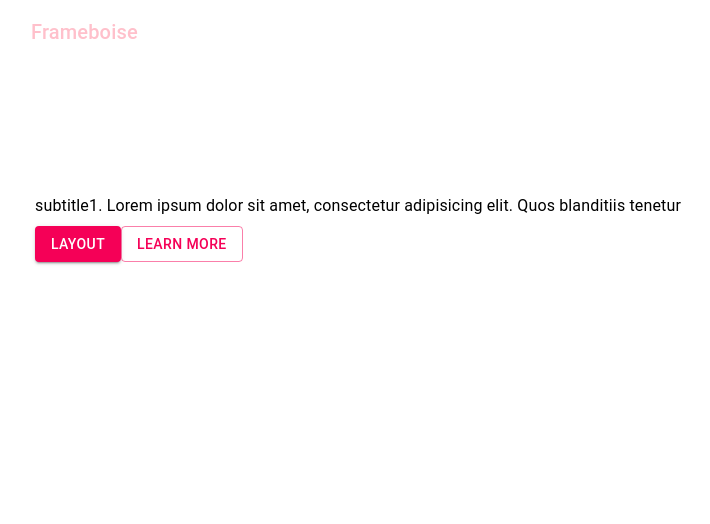
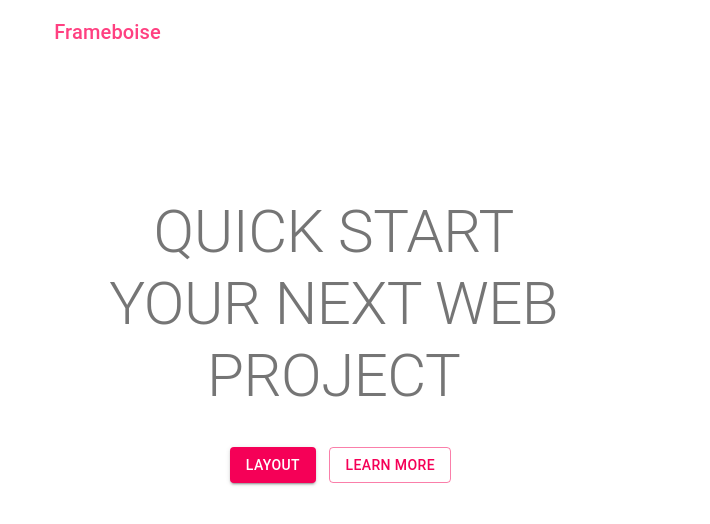
Before and after one commit to eliftabak/frameboise, a React (Create React App) app: page / in a window 1280 px wide. Shown: the top 524 px of the page, without its empty margins (93-803 px from the left). Built offline with nearby package versions, Linux system fonts and the light colour scheme.

Commit message:
added paper layer

```diff
--- a/src/home/Home.jsx
+++ b/src/home/Home.jsx
@@ -1,24 +1,50 @@
 import React from 'react'
 import Navbar from "./navbar/Navbar";
-import { Button, Typography } from "@material-ui/core";
+import { makeStyles } from "@material-ui/core/styles";
+import { Button, Typography, Paper, Grid } from "@material-ui/core";
+
+const useStyles = makeStyles((theme) => ({
+  paper: {
+    padding: theme.spacing(2),
+    margin: "7% 15%",
+    textAlign: "center",
+    color: theme.palette.text.secondary,
+  },
+  buttonContained: {
+    margin: '3%',
+  }
+}));
 
 
 export default function Home() {
+  const classes = useStyles();
+
  return (
    <div className="headerContainer">
      <Navbar />
+     <Grid item xs={8}>
+       <Paper elevation={0} className={classes.paper}>
          <div className="landingPageText">
-       <Typography variant="subtitle1" gutterBottom>
-         subtitle1. Lorem ipsum dolor sit amet, consectetur adipisicing elit.
-         Quos blanditiis tenetur
+           <Typography variant="h2" gutterBottom>
+             QUICK START YOUR NEXT WEB PROJECT
            </Typography>
-       <Button variant="contained" color="secondary">
+           <Button
+             variant="contained"
+             color="secondary"
+             className={classes.buttonContained}
+           >
              Layout
            </Button>
-       <Button variant="outlined" color="secondary">
+           <Button
+             variant="outlined"
+             color="secondary"
+             className={classes.buttonOutlined}
+           >
              Learn more
            </Button>
          </div>
+       </Paper>
+     </Grid>
    </div>
  );
 }
--- a/src/home/navbar/Navbar.jsx
+++ b/src/home/navbar/Navbar.jsx
@@ -10,12 +10,12 @@ const useStyles = makeStyles((theme) => ({
     ".MuiAppBar-root": {
       background: "transparent",
       boxShadow: "none",
-    }
+    },
   },
   title: {
     flexGrow: 1,
-    marginLeft: "100px",
-    color: 'pink',
+    marginLeft: "10%",
+    color: "#ff4081",
   },
 }));
 
```
Lines whose indentation alone changed are shown as unchanged.
